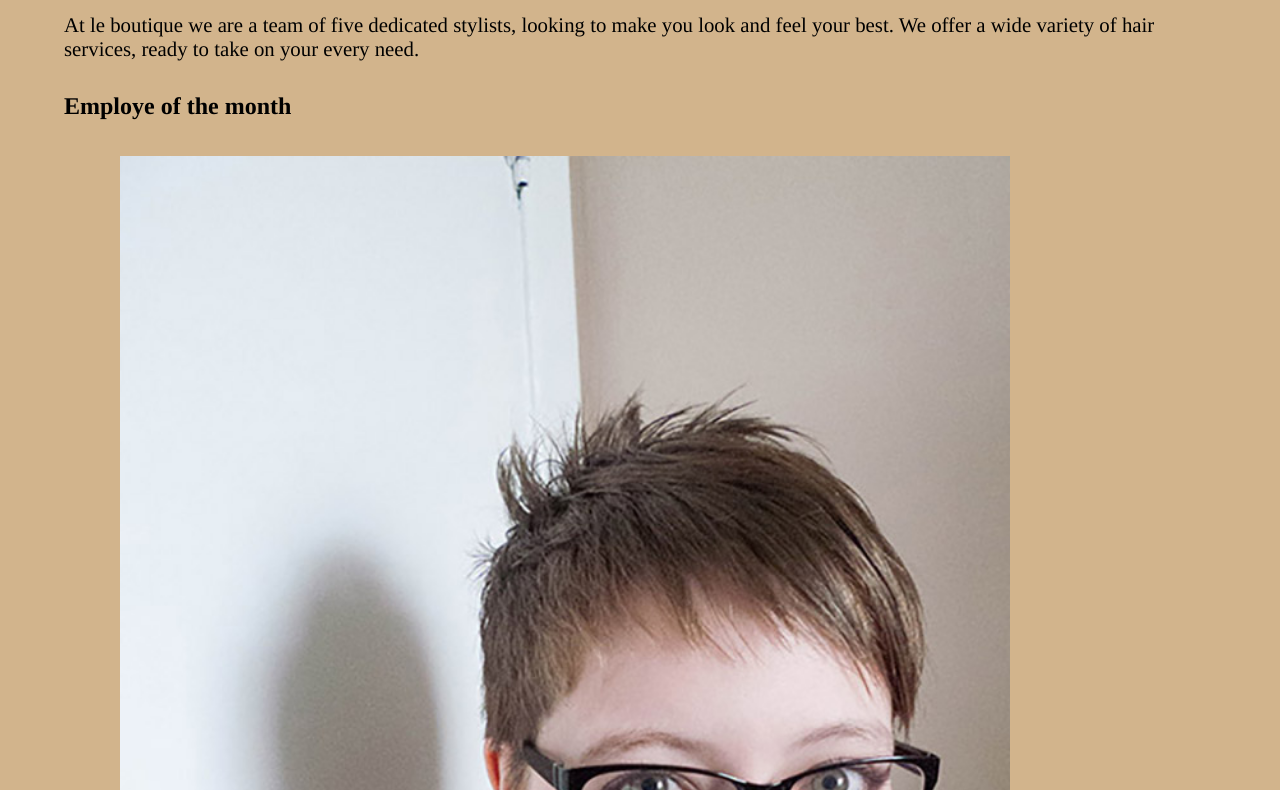
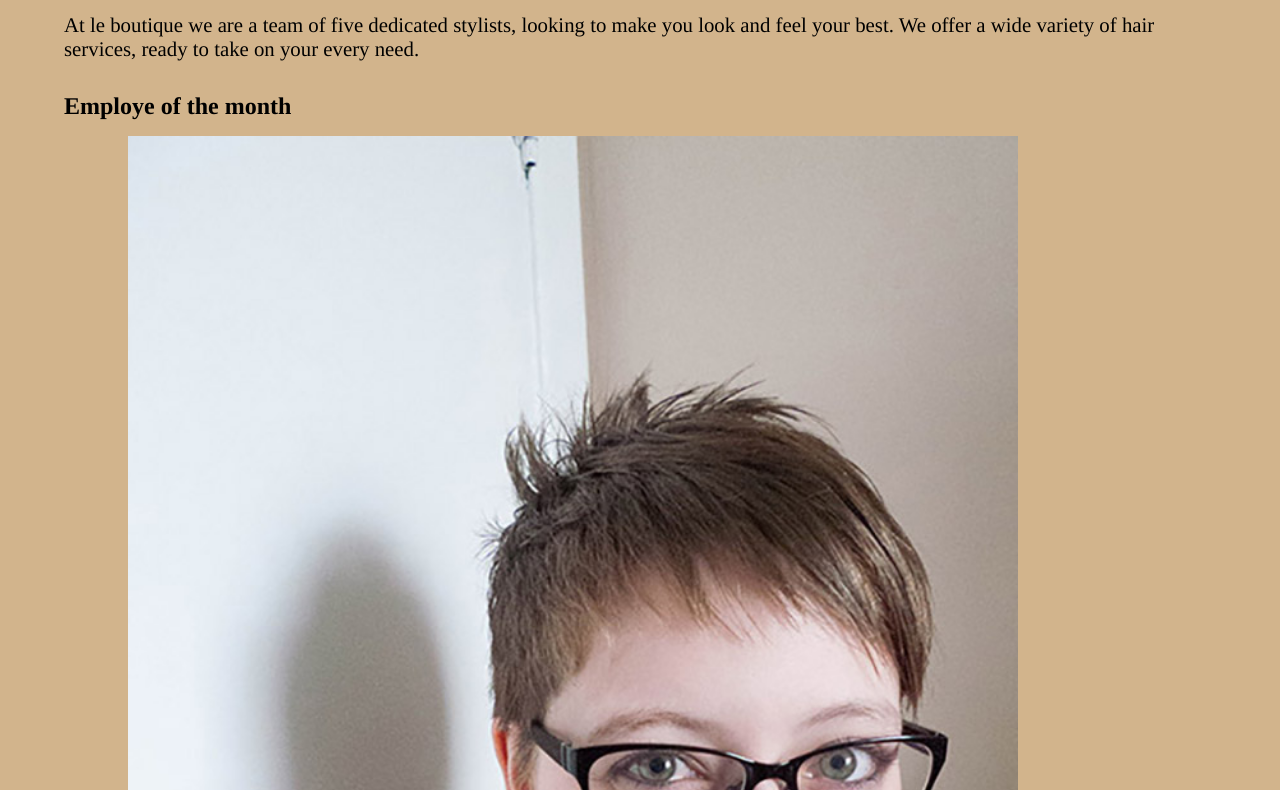
Before and after one commit to victoria-rice/assignment3, a plain HTML site: page aboutus.html in a window 1280 px wide. Shown: the part 610-1400 px from the top of the page. Drawn offline with Linux system fonts and the light colour scheme.

Commit message:
validate css

```diff
--- a/css/general.css
+++ b/css/general.css
@@ -121,7 +121,7 @@ p {
 }
 
 figure {
-    margin: 0 3;
+    margin: 0 3rem;
     padding: 1rem;
     width: 80%;
 }
@@ -136,8 +136,6 @@ h3 {
     margin: 0 auto 1.5rem;
     padding: 0;
 }
-}
-
 
 figure a,
 figure a:link,
```
